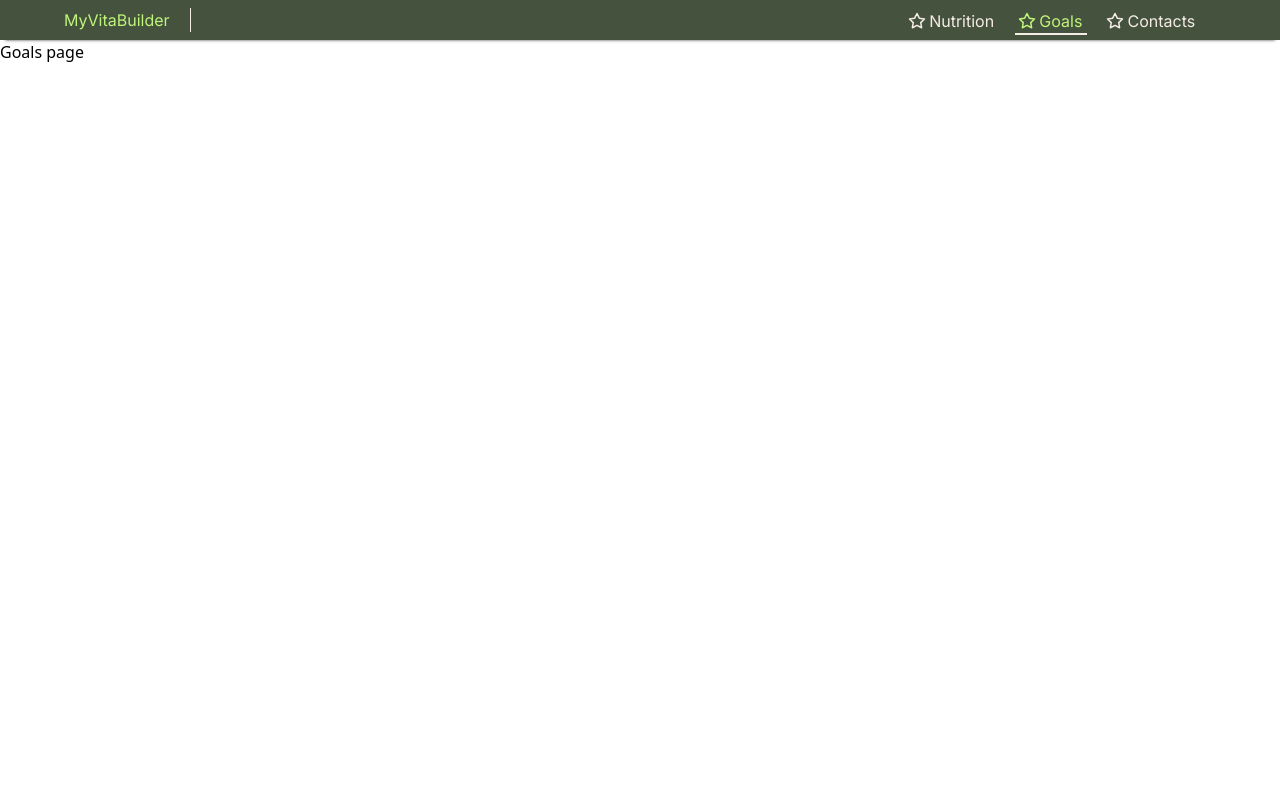
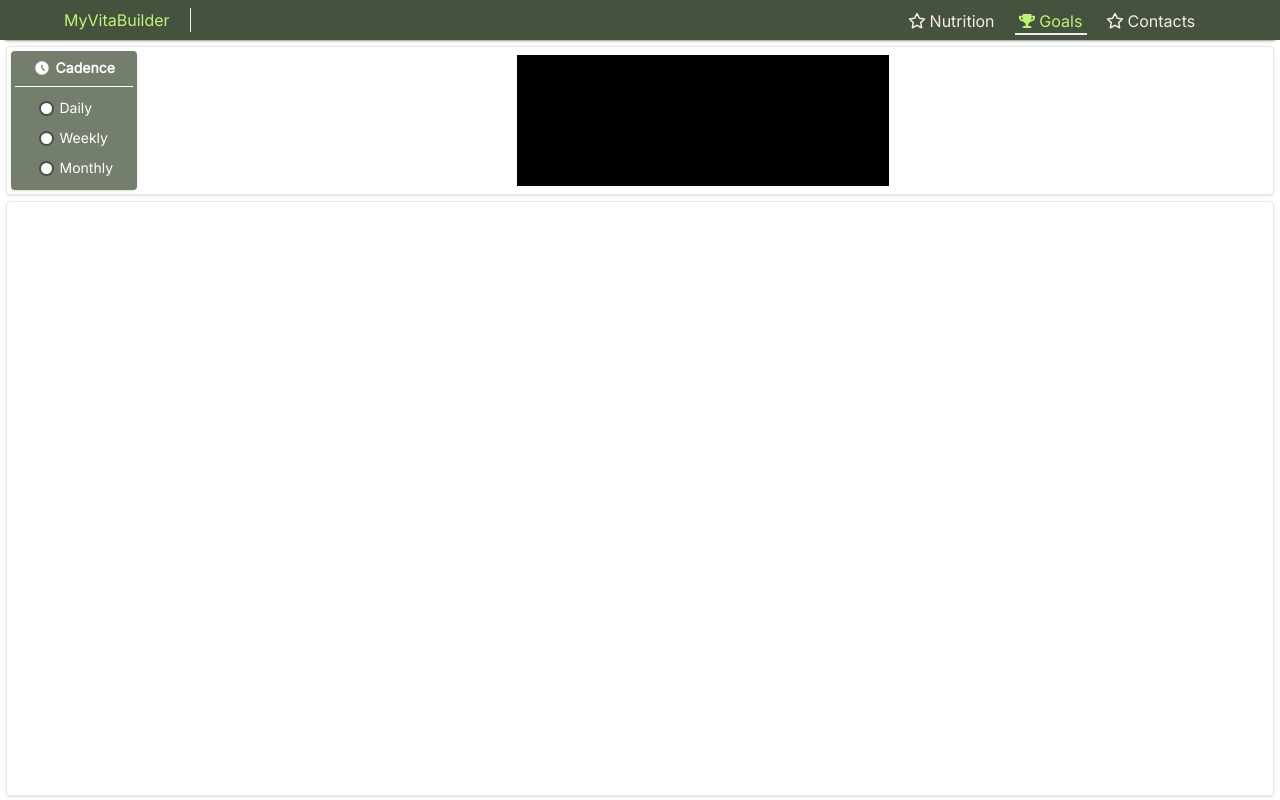
Before and after one commit to MarcoFz7/MyVitaBuilder, a Next.js app: page /goals in a window 1280 px wide. Built offline with nearby package versions, Linux system fonts and the light colour scheme.

Commit message:
#comments Start to work on the goals page feature

```diff
--- a/app/components/navbar/navbar.tsx
+++ b/app/components/navbar/navbar.tsx
@@ -2,6 +2,7 @@
 
 import './navbar.css'
 import Link from 'next/link';
+import { FaTrophy } from "react-icons/fa";
 import { usePathname } from 'next/navigation';
 import { Inter } from 'next/font/google';
 import React, { useState, useEffect } from 'react';
@@ -20,7 +21,7 @@ const menuMainItems=[
   {
       path:"/goals",
       name:"Goals",
-      icon:<TbStar/>
+      icon:<FaTrophy className='w-4 h-4 mr-[0.1rem]'/>
   }
 ]
 
@@ -164,7 +165,7 @@ export default function NavBar() {
                     {
                         menuMainItems.map((item, index) => (
                             <Link href={item.path} key={index} className={`option group ${clickedMainIndex === index ? 'clicked-option' : ''}`} onClick={() => handleMainItemClick(index)}>
-                              <div className={`text-c-paper-white group-hover:text-white icon ${clickedMainIndex === index ? 'clicked-icon' : ''}`}>{item.icon}</div>
+                              <div className={`group-hover:text-white icon ${clickedMainIndex === index ? 'clicked-icon' : ''}`}>{item.icon}</div>
                               <h3 className={`${inter.className} group-hover:text-white link-text ${clickedMainIndex === index ? 'clicked-text' : ''}`}>{item.name}</h3>
                             </Link>
                         ))
@@ -174,7 +175,7 @@ export default function NavBar() {
                     {
                         menuSecondaryItems.map((item, index) => (
                             <Link href={item.path} key={index} className={`option group ${clickedSecondaryIndex === index ? 'clicked-option' : ''}`} onClick={() => handleSecondaryItemClick(index)}>
-                                <div className={`text-c-paper-white group-hover:text-white icon ${clickedSecondaryIndex === index ? 'clicked-icon' : ''}`}>{item.icon}</div>
+                                <div className={`group-hover:text-white icon ${clickedSecondaryIndex === index ? 'clicked-icon' : ''}`}>{item.icon}</div>
                                 <h3 className={`${inter.className} group-hover:text-white link-text ${clickedSecondaryIndex === index ? 'clicked-text' : ''}`}>{item.name}</h3>
                             </Link>
                         ))
--- a/app/globals.css
+++ b/app/globals.css
@@ -56,3 +56,37 @@ body {
   background-color: gray;
   border-radius: 0.125rem;
 }
+
+input[type='radio'] {
+  visibility: hidden;
+}
+  input[type='radio']:after {
+      width: 15px;
+      height: 15px;
+      border-radius: 15px;
+      top: -2px;
+      left: -1px;
+      position: relative;
+      background-color: rgb(var(--white-rgb));
+      content: '';
+      display: inline-block;
+      visibility: visible;
+      border: 2px solid rgb(var(--dark-green-rgb));
+      cursor: pointer;
+
+      transition: all 0.5s ease;
+  }
+  input[type='radio']:checked:after {
+      width: 15px;
+      height: 15px;
+      border-radius: 15px;
+      top: -2px;
+      left: -1px;
+      position: relative;
+      background-color: rgb(var(--lemon-green-rgb));
+      content: '';
+      display: inline-block;
+      visibility: visible;
+      border: 2px solid rgb(var(--dark-green-rgb));
+      cursor: pointer;
+  }
--- a/app/goals/page.css
+++ /dev/null
@@ -1,4 +0,0 @@
-.goals-page {
-    height: 100%;
-    width: 100%;
-}
--- a/app/goals/page.tsx
+++ b/app/goals/page.tsx
@@ -1,10 +1,118 @@
-import './page.css'
+"use client";
+
+import { MdAccessTimeFilled } from "react-icons/md";
+
+import { Inter } from "next/font/google";
+import { useState } from "react";
+
+const inter = Inter({ weight: "400", style: "normal", subsets: ["latin"] });
 
 const Page = () => {
+  const [isDailySelected, setIsDailySelected] =
+    useState<boolean>(false);
+  const [isWeeklySelected, setIsWeeklySelected] =
+  useState<boolean>(false);
+  const [isMonthlySelected, setIsMonthlySelected] =
+  useState<boolean>(false);
+
+  const handleDailyRadioClick = () => {
+    if (isDailySelected) {
+      setIsDailySelected(!isDailySelected);
+    }
+    setIsDailySelected(!isDailySelected);
+  };
+
+  const handleWeeklyRadioClick = () => {
+    if (isWeeklySelected) {
+      setIsWeeklySelected(!isWeeklySelected);
+    }
+    setIsWeeklySelected(!isWeeklySelected);
+  };
+
+  const handleMonthlyRadioClick = () => {
+    if (isMonthlySelected) {
+      setIsMonthlySelected(!isMonthlySelected);
+    }
+    setIsMonthlySelected(!isMonthlySelected);
+  };
 
   return (
-    <div className="goals-page">
-      Goals page
+    <div className={`${inter.className} goals-page min-h-[635px] h-screen max-h-screen w-[99%] min-w-min-width absolute left-[0.5%] top-0 pt-[2.85rem] pb-[0.25rem] z-[-1]`}>
+      <div className="flex flex-col w-full h-full gap-[0.375rem]">
+        <div className="flex flex-row h-1/5 w-full p-1 border border border-grey-100 shadow rounded">
+          <div className="w-[10%] min-w-fit h-full bg-c-sidebar-dark-green rounded shadow flex flex-col">
+            <div className="rounded w-full h-[12%] min-h-[35px] max-h-[35px]">
+              <div className="flex flex-row w-full h-full">
+                <div className="flex w-full h-full justify-center items-center text-sm">
+                  <span className="flex items-center text-white whitespace-nowrap overflow-hidden ">
+                    <MdAccessTimeFilled className="text-white inline-block mr-[0.375rem] h-4 w-4" />
+                    <strong>Cadence</strong>
+                  </span>
+                </div>
+              </div>
+              <div className="pl-0 ml-[4%] w-[92%] sm:ml-[3%] sm:w-[94%] h-px bg-white"></div>
+            </div>
+            <div className="radio-div flex items-center text-white justify-center flex-grow">
+              <div className="flex flex-col gap-[10px] ml-1">
+                <div className="flex items-center">
+                  <input
+                    id="daily-radio"
+                    title="daily-radio"
+                    type="radio"
+                    value=""
+                    name="cadence-radio"
+                    className="w-4 h-4 focus:ring-2 pb-2"
+                    checked={isDailySelected}
+                    onChange={handleDailyRadioClick}
+                    onClick={handleDailyRadioClick}
+                  ></input>
+                  <label htmlFor="daily-radio" className="ms-1 text-sm font-medium">
+                    Daily
+                  </label>
+                </div>
+                <div className="flex items-center">
+                  <input
+                    id="weekly-radio"
+                    title="weekly-radio"
+                    type="radio"
+                    value=""
+                    name="cadence-radio"
+                    className="w-4 h-4 focus:ring-2 pb-2"
+                    checked={isWeeklySelected}
+                    onChange={handleWeeklyRadioClick}
+                    onClick={handleWeeklyRadioClick}
+                  ></input>
+                  <label htmlFor="weekly-radio" className="ms-1 text-sm font-medium">
+                    Weekly
+                  </label>
+                </div>
+                <div className="flex items-center">
+                  <input
+                    id="monthly-radio"
+                    title="monthly-radio"
+                    type="radio"
+                    value=""
+                    name="cadence-radio"
+                    className="w-4 h-4 focus:ring-2 pb-2"
+                    checked={isMonthlySelected}
+                    onChange={handleMonthlyRadioClick}
+                    onClick={handleMonthlyRadioClick}
+                  ></input>
+                  <label htmlFor="monthly-radio" className="ms-1 text-sm font-medium">
+                    Monthly
+                  </label>
+                </div>
+              </div>
+            </div>
+          </div>
+          <div className="flex flex-row w-[90%] h-full p-2 pt-1 pb-1">
+            <div className="h-full w-1/3 bg-red"></div>
+            <div className="h-full w-1/3 bg-black"></div>
+            <div className="h-full w-1/3 bg-red"></div>
+          </div>
+        </div>
+        <div className="h-4/5 w-full border border border-grey-100 shadow rounded"></div>
+      </div>
     </div>
   );
 };
--- a/tailwind.config.ts
+++ b/tailwind.config.ts
@@ -42,14 +42,20 @@ const config: Config = {
 
         'c-paper-white': '#FDFDFD',
         'c-shadow-black': '#00000040',
+
+        'c-custom-shadow-black': '#0000000B',
       },
       screens: {
+        'min-width' : '285px',
         'sm': '618px',
         'md': '828px',
       },
       boxShadow: {
         'customShadow': 'inset 0px -1px 15px 0 rgba(0, 0, 0, 0.075), inset -2px -6px 10px 0 rgba(255, 255, 255, 0.35)',
       },
+      zIndex: {
+        '-1': '-1',
+      },
     },
   },
   plugins: [],
```
